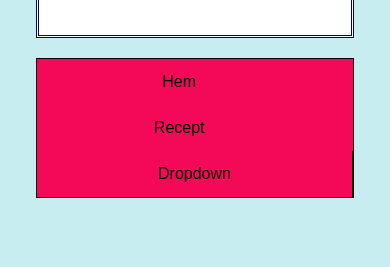
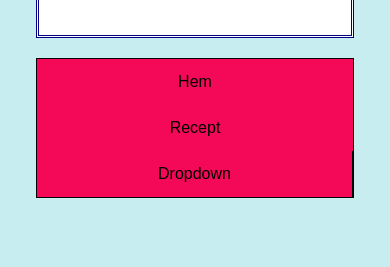
Before and after one commit to aleami/aleenaslutprojekt, a plain HTML site: page about.html in a window 390 px wide. Shown: the part 154-421 px from the top of the page. Drawn offline with Linux system fonts and the light colour scheme.

Commit message:
Update about.css

```diff
--- a/css/about.css
+++ b/css/about.css
@@ -1 +1 @@
-body{font-family:Arial,Helvetica,sans-serif;margin:0}html{box-sizing:border-box}*,*:before,*:after{box-sizing:inherit}.Box1{float:left;width:33.3%;margin-bottom:16px;padding:0 8px}.card5{box-shadow:0 4px 8px 0 rgba(0,0,0,0.2);margin:8px}.about-section{padding:50px;text-align:center;color:black}.container{padding:0 16px}.container::after,.row::after{content:"";clear:both;display:table}.title{color:grey}.button{border:none;outline:0;display:inline-block;padding:8px;color:white;background-color:#000;text-align:center;cursor:pointer;width:100%}.button:hover{background-color:#555}@media screen and (max-width: 650px){.column{width:100%;display:block}@media screen and (max-width: 650px){.Box1{width:95%;display:block}}}
+body{font-family:Arial,Helvetica,sans-serif;margin:0}html{box-sizing:border-box}*,*:before,*:after{box-sizing:inherit}.Box1{float:left;width:33.3%;margin-bottom:16px;padding:0 8px}.card5{box-shadow:0 4px 8px 0 rgba(0,0,0,0.2);margin:8px}.about-section{padding:50px;text-align:center;color:black}.container{padding:0 16px}.container::after,.row::after{content:"";clear:both;display:table}.title{color:grey}.button{border:none;outline:0;display:inline-block;padding:8px;color:white;background-color:#000;text-align:center;cursor:pointer;width:100%}.button:hover{background-color:#555}@media screen and (max-width: 650px){.column{width:100%;display:block}@media screen and (max-width: 650px){.Box1{width:95%;display:block}}}@media only screen and (max-width:500px){.navbar a{width:100%;text-align:center}}
```
